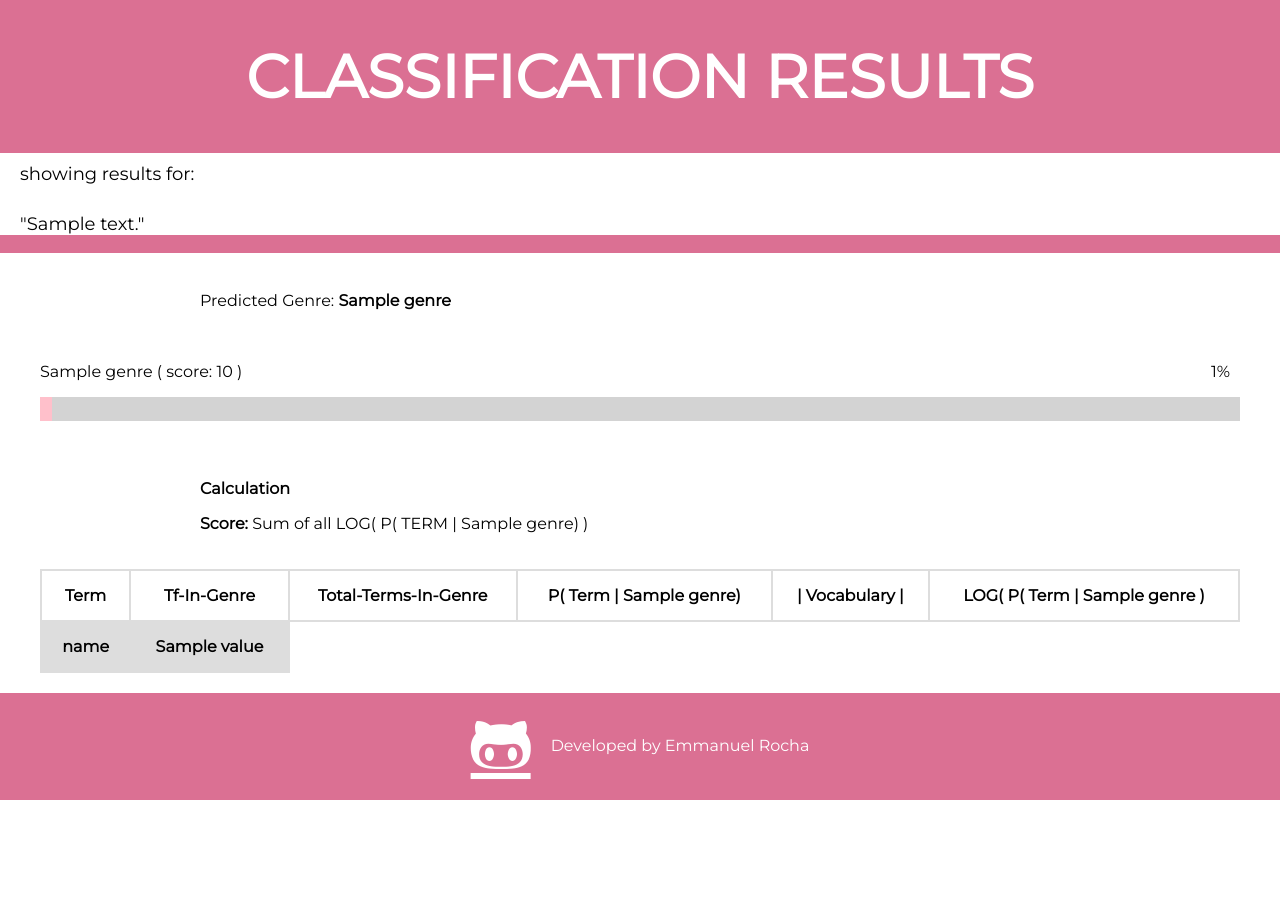
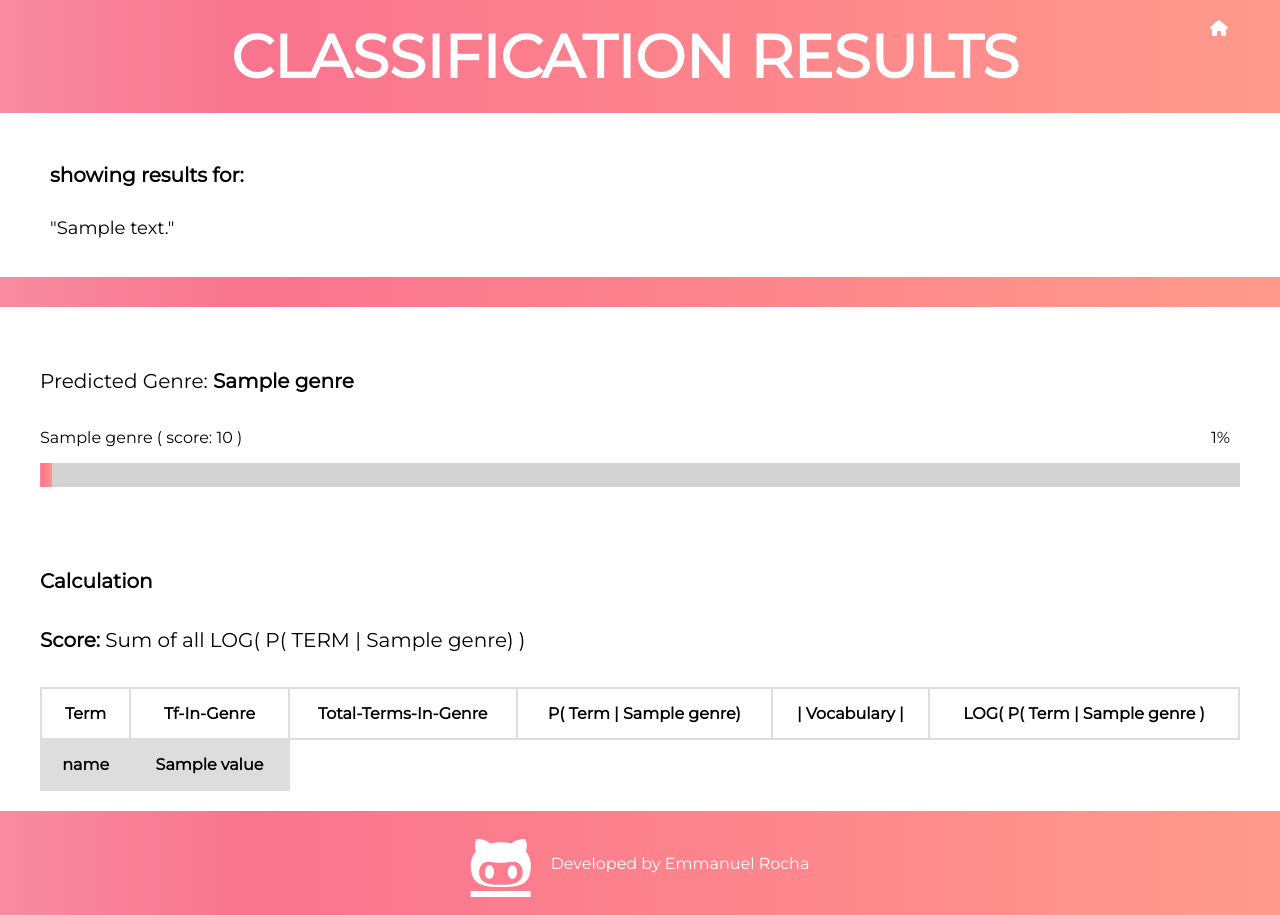
Before and after one commit to emmanuelrocha001/data-mining-app, a Flask app: template templates/classifier-results.html in a window 1280 px wide. Before the commit the page ends 800 px from the top, so only its background shows below. Run offline with Flask 2, Linux system fonts and the light colour scheme; the template is opened without the code that fills it: most values are stand-ins (such as "Sample title", 1, 10 or a date in 2020); lists and menus that the app fills with data are empty; parts of the project's set-up code (start-up, migrations or seed data) failed here and were passed over; some libraries are stand-ins or nearby versions.

Commit message:
restructured navigation to differnt components of app

```diff
--- a/app.py
+++ b/app.py
@@ -4,7 +4,6 @@
 
 app = Flask( __name__ )
 @app.route('/')
-@app.route('/search/')
 def main():
     # test = query('war machines')
     # print(test)
@@ -12,7 +11,7 @@
     return render_template( 'index.html')
     # print( request.form['search-box'] )
 
-@app.route('/results/<q>')
+@app.route('/search/results/<q>')
 def search( q ):
 
     result = query( q )
--- a/static/style/classifier-results.css
+++ b/static/style/classifier-results.css
@@ -3,8 +3,8 @@ body {
     margin: 0;
     padding: 0;
     font-family: 'Montserrat', sans-serif;
-    /* background-image: linear-gradient(to right, #f78ca0 0%, #f9748f 19%, #fd868c 60%, #fe9a8b 100%); */
-    background: palevioletred;
+    background-image: linear-gradient(to right, #f78ca0 0%, #f9748f 19%, #fd868c 60%, #fe9a8b 100%);
+    /* background: palevioletred; */
 
     /* color: white; */
     /* background: linear-gradient(to right, #323232 0%, #3F3F3F 40%, #1C1C1C 150%), linear-gradient(to top, rgba(255,255,255,0.40) 0%, rgba(0,0,0,0.25) 200%); */
@@ -31,6 +31,7 @@ body {
     background: white;
     text-align: left;
 
+
 }
 
 .results span{
@@ -41,6 +42,8 @@ body {
 
 #title-holder{
     /* display: inline-block; */
+    margin: 0;
+    padding: 0;
     text-align: center;
     text-transform: uppercase;
     /* border-bottom: 7px solid white; */
--- a/static/style/style.css
+++ b/static/style/style.css
@@ -52,7 +52,6 @@ h1 {
     justify-content: center;
     align-items: center;
     transition: .4s;
-
 }
 
 .link-box {
@@ -97,6 +96,8 @@ h1 {
 .search-btn{
     background: gray;
     color: white;
+    /* scroll-padding-right: 10px; */
+    margin-right: 10px;
 
 }
 
--- a/templates/classifier-results.html
+++ b/templates/classifier-results.html
@@ -15,19 +15,43 @@
 <body>
 
     <title>Plot Classifier</title>
-    <div id='title-holder' >
-        <h1>Classification Results</h1>
+
+    <div class='cen',style="color:white; margin-top: 20px">
+
+        <a class="search-btn" id='home-button' href=''>
+            <i style="color: white; height: 30px; width: 30px; float: right;" class="fas fa-home"></i>
+        </a>
+
+        <script>
+
+            document.getElementById("home-button").addEventListener("click", ( event ) => {
+            console.log('clicked')
+            document.getElementById('home-button').href = String( '/');
+            });
+
+
+        </script>
+
+        <div id='title-holder' >
+            <h1 style="padding: 0; margin: 0;">Classification Results</h1>
+        </div>
+
     </div>
 
+
+
     <div id='classifier-results'>
-        <p> showing results for: </p>
-        <p> "{{ result_data['text'] }}" </p>
+        <div style="margin-bottom: 30px;" class='cen'>
+            <p style="font-size: 20px"> <b> showing results for: </b> </p>
+            <p> "{{ result_data['text'] }}" </p>
+        </div>
 
     </div>
 
     <div class='results'>
-        <p style="padding-left: 200px;"> Predicted Genre: <b> {{ result_data['results'][0]['genre'] }} </b> <p>
         <div class='cen'>
+            <p style="padding-bottom: 15px; font-size: 20px;"> Predicted Genre: <b> {{ result_data['results'][0]['genre'] }} </b> <p>
+
             {% for result in result_data['results'] %}
                 <p>{{ result['genre'] }} ( score: {{ result['score']}} )
 
@@ -36,18 +60,18 @@
                     </span>
                 </p>
                 <div class="w3-light-grey", style="background: lightgrey;">
-                    <div class="percentage" style="height:24px;width:25%; background:pink;"></div>
+    <div class="percentage" style="height:24px;width:25%; background-image: linear-gradient(to right, #f78ca0 0%, #f9748f 19%, #fd868c 60%, #fe9a8b 100%);"></div>
                 </div>
             {% endfor %}
 
         </div>
 
         <div class="results">
-                <p style="padding-left: 200px"> <b>Calculation</b></p>
-                <p style="padding-left: 200px"> <b>Score:</b> Sum of all LOG( P( TERM | {{ result_data['results'][0]['genre'] }}) )<p>
 
 
             <div class='cen'>
+                <p style="padding-bottom: 15px; font-size: 20px;"> <b>Calculation</b></p>
+                <p style="padding-bottom: 15px; font-size: 20px;"> <b>Score:</b> Sum of all LOG( P( TERM | {{ result_data['results'][0]['genre'] }}) )<p>
                 <table>
                     <tr>
                         <!-- {% for term in result_data['calculation']['terms'].keys() %}
```
Also changed, not shown: static/style/results.css (+7 -0 lines), templates/index.html (+25 -1 lines), templates/results.html (+20 -2 lines).
